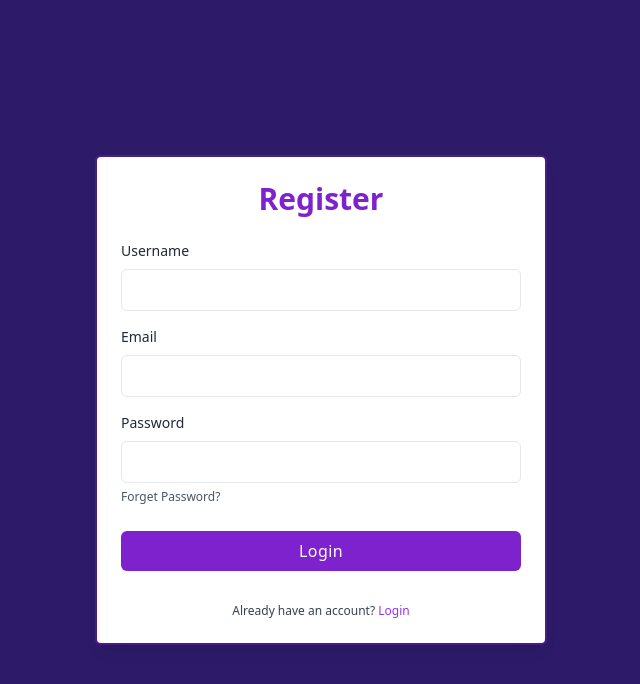
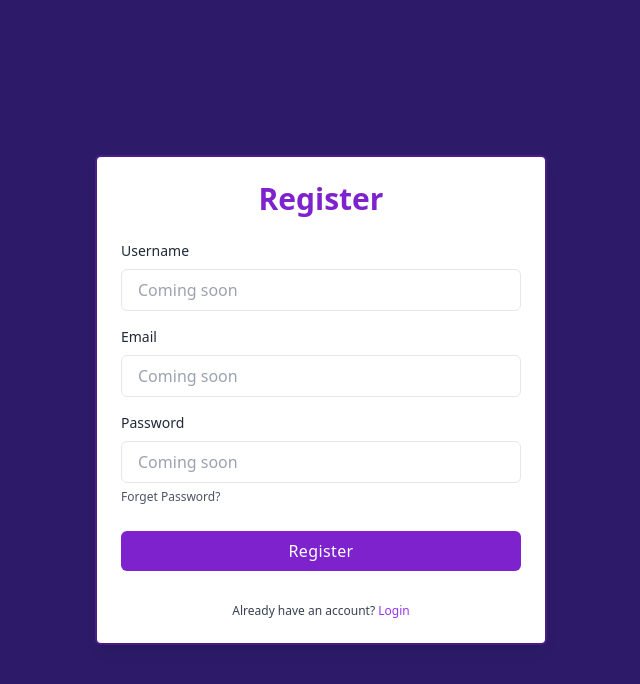
Before and after one commit to 52617365/Lookup, a Next.js app: page /register in a window 1280 px wide. Shown: the top 684 px of the page, without its empty margins (319-959 px from the left). Built offline with nearby package versions, Linux system fonts and the light colour scheme.

Commit message:
Added disabled attributes to register page.
We don't yet support register page since in the V1 we will
only do Gmail OAUTH.

```diff
--- a/pages/register.tsx
+++ b/pages/register.tsx
@@ -13,6 +13,8 @@ export default () => {
               Username
             </label>
             <input
+              placeholder="Coming soon"
+              disabled
               type="text"
               className="block w-full px-4 py-2 mt-2 text-purple-700 bg-white border rounded-md focus:border-purple-400 focus:ring-purple-300 focus:outline-none focus:ring focus:ring-opacity-40"
             />
@@ -25,6 +27,8 @@ export default () => {
               <input
                 type="email"
                 className="block w-full px-4 py-2 mt-2 text-purple-700 bg-white border rounded-md focus:border-purple-400 focus:ring-purple-300 focus:outline-none focus:ring focus:ring-opacity-40"
+                placeholder="Coming soon"
+                disabled
               />
               <label
                 htmlFor="password"
@@ -33,16 +37,21 @@ export default () => {
                 Password
               </label>
               <input
+                placeholder="Coming soon"
+                disabled
                 type="password"
                 className="block w-full px-4 py-2 mt-2 text-purple-700 bg-white border rounded-md focus:border-purple-400 focus:ring-purple-300 focus:outline-none focus:ring focus:ring-opacity-40"
               />
             </div>
-            <a href="#" className="text-xs text-gray-600 hover:underline">
+            <Link href="#" className="text-xs text-gray-600 hover:underline">
               Forget Password?
-            </a>
+            </Link>
             <div className="mt-6">
-              <button className="w-full px-4 py-2 tracking-wide text-white transition-colors duration-200 transform bg-purple-700 rounded-md hover:bg-purple-600 focus:outline-none focus:bg-purple-600">
-                Login
+              <button
+                className="w-full px-4 py-2 tracking-wide text-white transition-colors duration-200 transform bg-purple-700 rounded-md hover:bg-purple-600 focus:outline-none focus:bg-purple-600"
+                disabled
+              >
+                Register
               </button>
             </div>
           </div>
```
